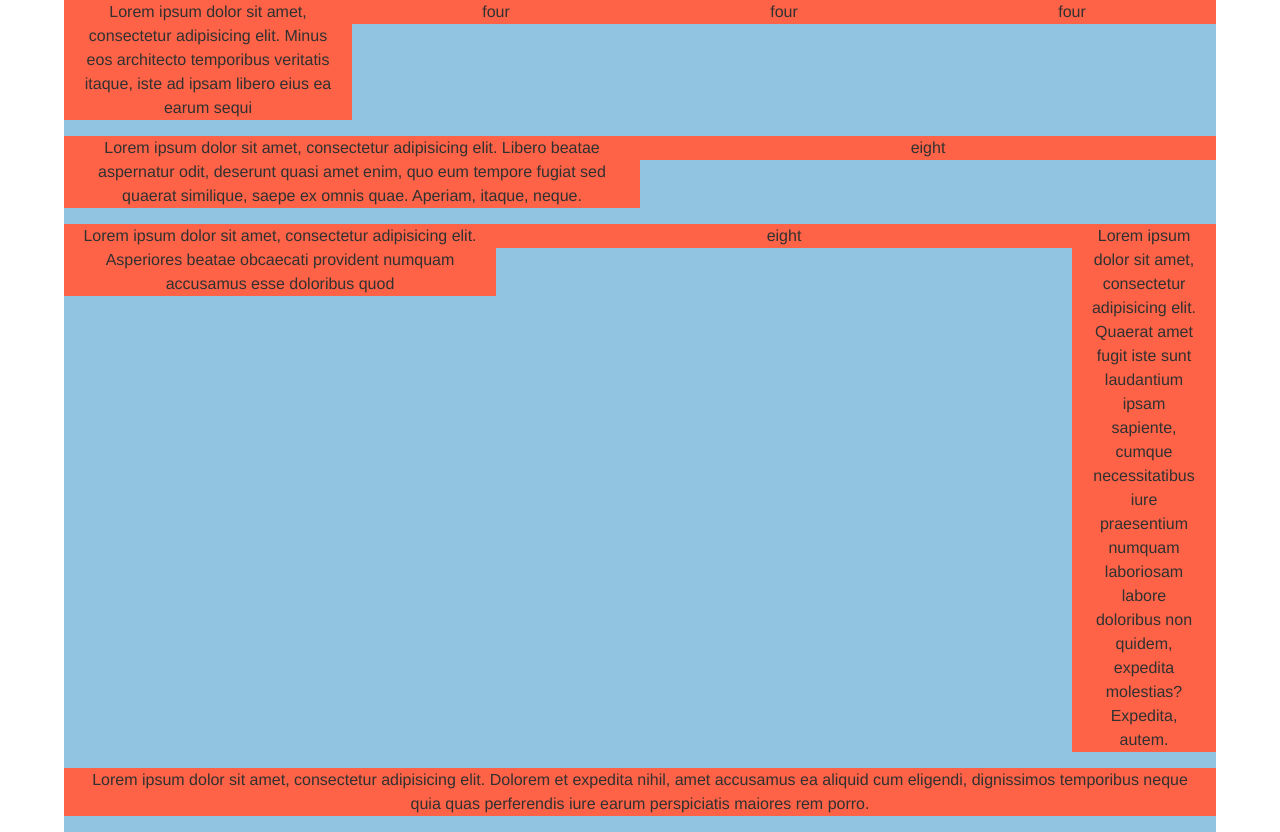
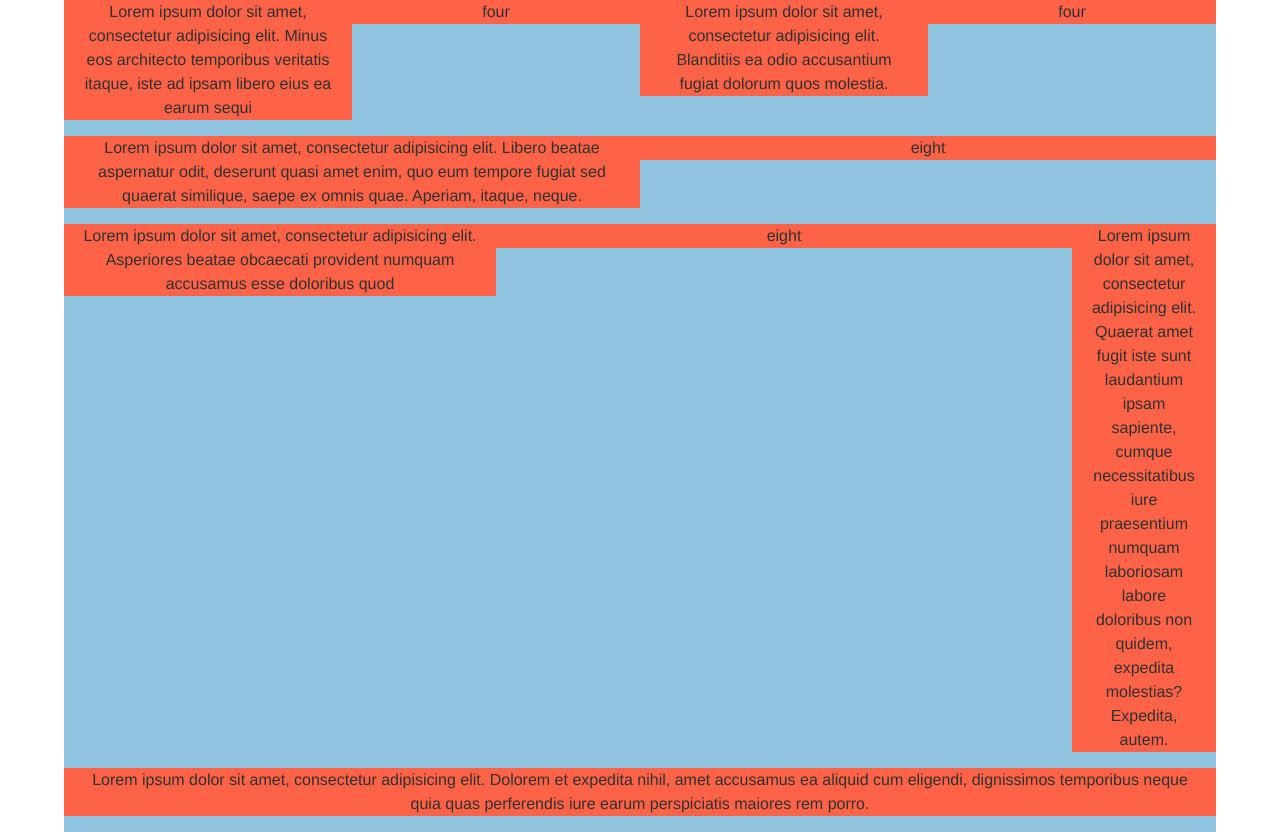
Before and after one commit to AhmedNadar/responsive_web_design, a plain HTML site: page Fluid_Grid/index.html in a window 1280 px wide. Drawn offline with Linux system fonts and the light colour scheme.

Commit message:
Small update

```diff
--- a/Fluid_Grid/index.html
+++ b/Fluid_Grid/index.html
@@ -12,19 +12,21 @@
 		<div class="row">
 			<div class="columns four">Lorem ipsum dolor sit amet, consectetur adipisicing elit. Minus eos architecto temporibus veritatis itaque, iste ad ipsam libero eius ea earum sequi</div>
 			<div class="columns four">four</div>
+			<div class="columns four">Lorem ipsum dolor sit amet, consectetur adipisicing elit. Blanditiis ea odio accusantium fugiat dolorum quos molestia.</div>
 			<div class="columns four">four</div>
-			<div class="columns four">four</div>
-		</div>
+		</div><!-- row -->
+
 		<div class="row">
 			<div class="columns eight">Lorem ipsum dolor sit amet, consectetur adipisicing elit. Libero beatae aspernatur odit, deserunt quasi amet enim, quo eum tempore fugiat sed quaerat similique, saepe ex omnis quae. Aperiam, itaque, neque.</div>
 			<div class="columns eight">eight</div>
-		</div>
+		</div><!-- row -->
+
 		<div class="row">
 			<div class="columns six">Lorem ipsum dolor sit amet, consectetur adipisicing elit. Asperiores beatae obcaecati provident numquam accusamus esse doloribus quod</div>
 			<div class="columns eight">eight</div>
 			<div class="columns two">Lorem ipsum dolor sit amet, consectetur adipisicing elit. Quaerat amet fugit iste sunt laudantium ipsam sapiente, cumque necessitatibus iure praesentium numquam laboriosam labore doloribus non quidem, expedita molestias? Expedita, autem.</div>
 			<div class="columns sixteen">Lorem ipsum dolor sit amet, consectetur adipisicing elit. Dolorem et expedita nihil, amet accusamus ea aliquid cum eligendi, dignissimos temporibus neque quia quas perferendis iure earum perspiciatis maiores rem porro.</div>
-		</div>
+		</div><!-- row -->
 	</div><!-- container -->
 </body>
 </html>
```
Also changed, not shown: 1 other file.
